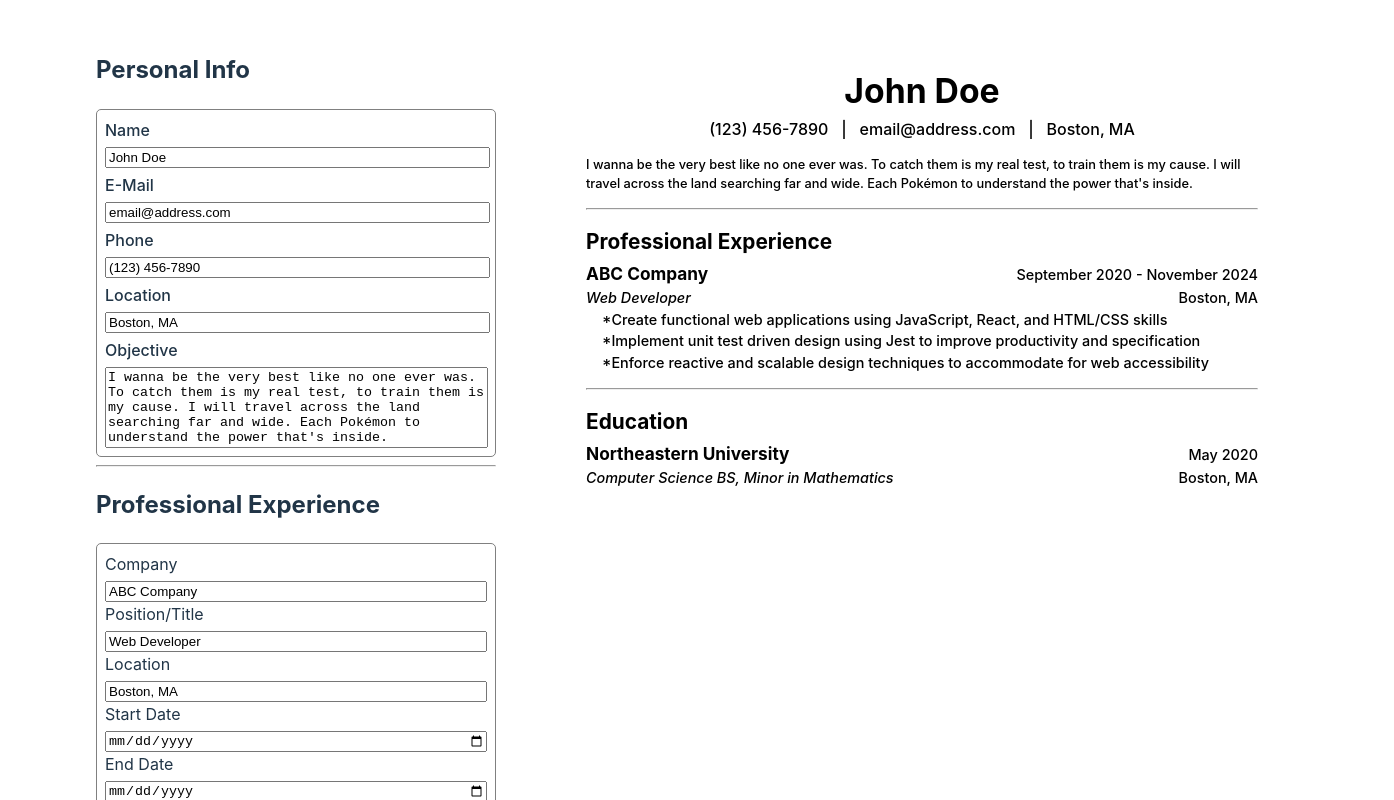
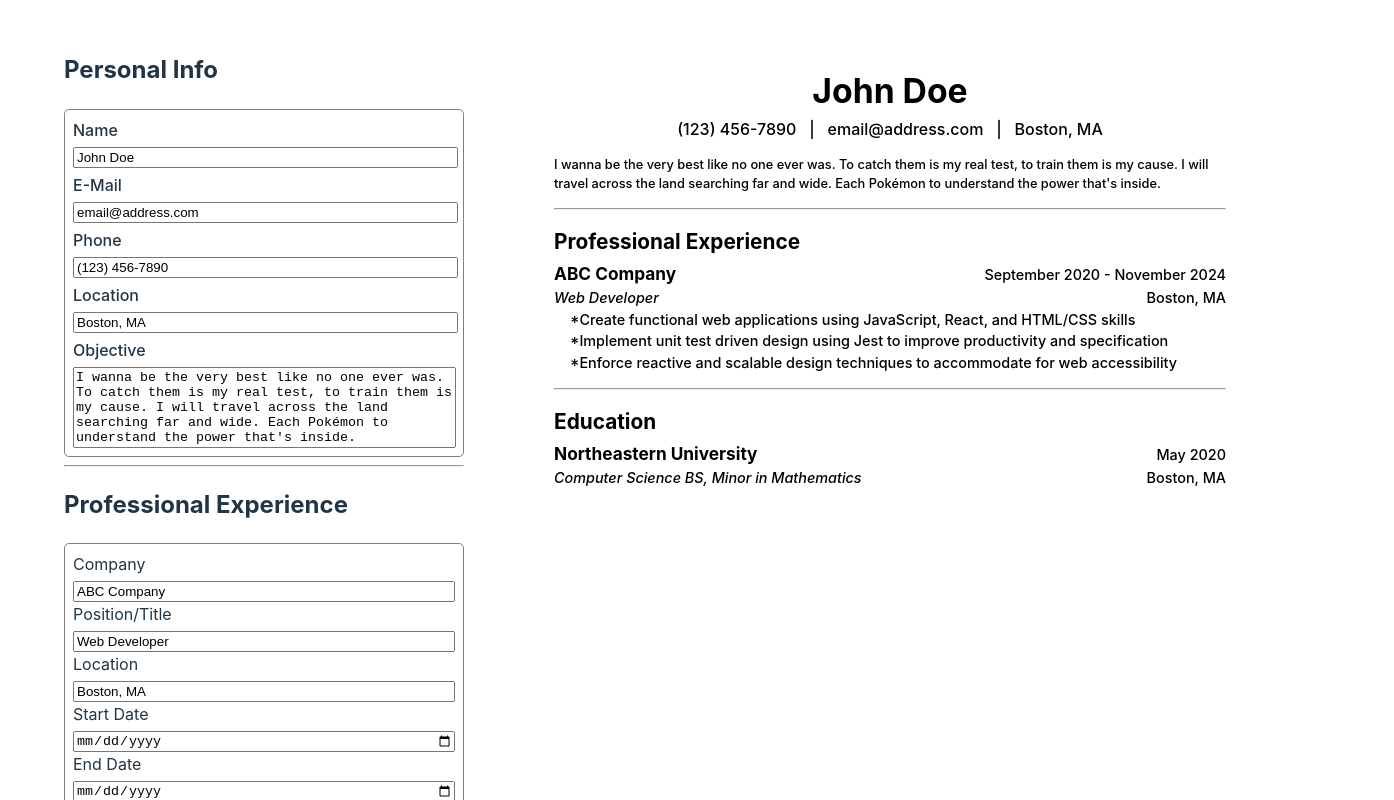
Before and after one commit to EddieTheEgg/cvBuilder, a React (Vite) app in the folder cvBuilder/: page / in a window 1280 px wide. Shown: the top 800 px of the page, 1394 px wide, since content can reach past the window. Built offline with nearby package versions, Linux system fonts and the light colour scheme.

Commit message:
removed unecessary css styling that caused conflict in centering content under certain web-canvas scale

```diff
--- a/cvBuilder/src/App.css
+++ b/cvBuilder/src/App.css
@@ -18,14 +18,12 @@
 .input-fields{
   flex: 1;
   min-width: 400px;
-  margin-left: 2rem;
 }
 
 /* Resetting flex styles within individual components */
 .personal-info,
 .resume {
   display: block;
-  margin-right: 2rem;
 }
 
 @media (max-width: 1250px){
```
